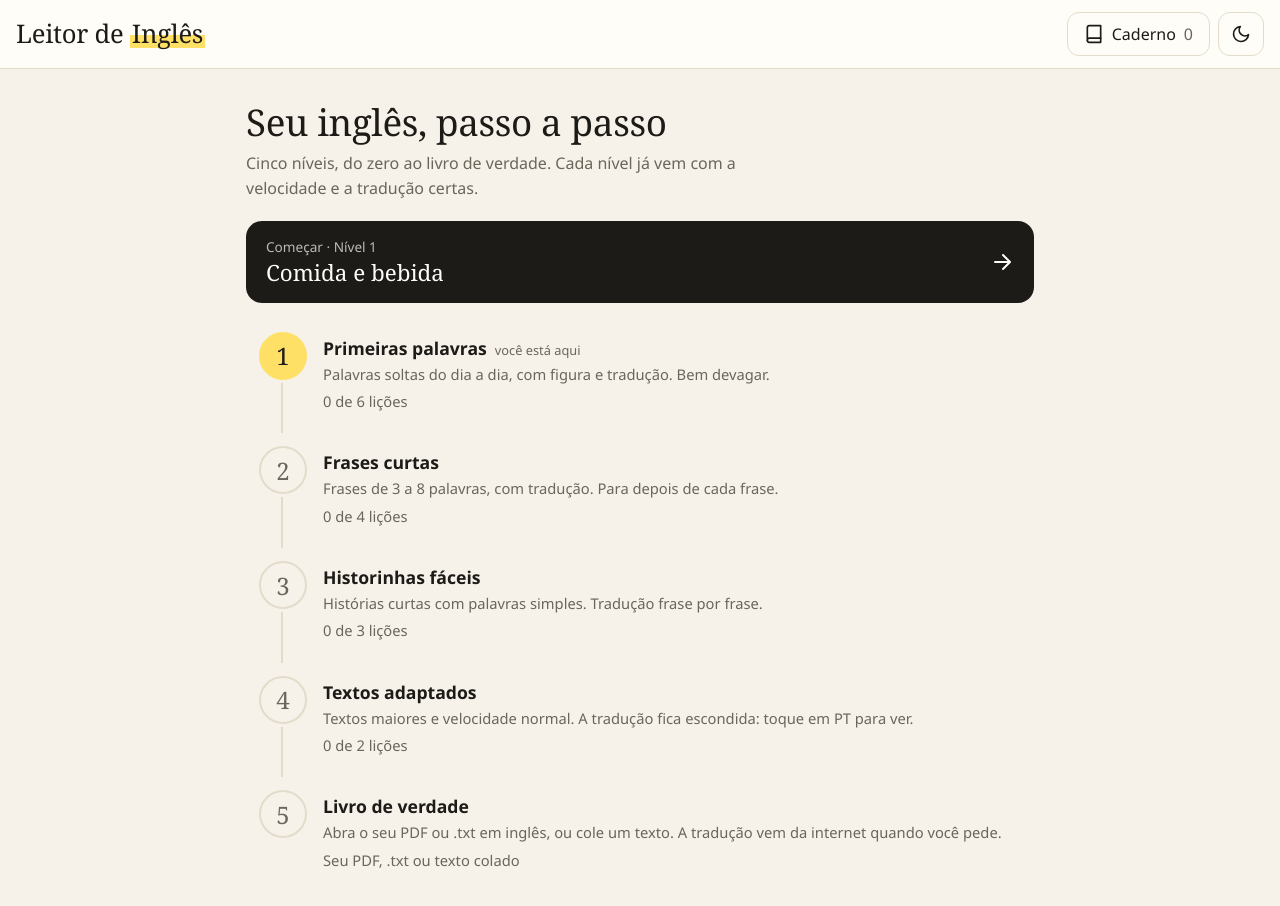
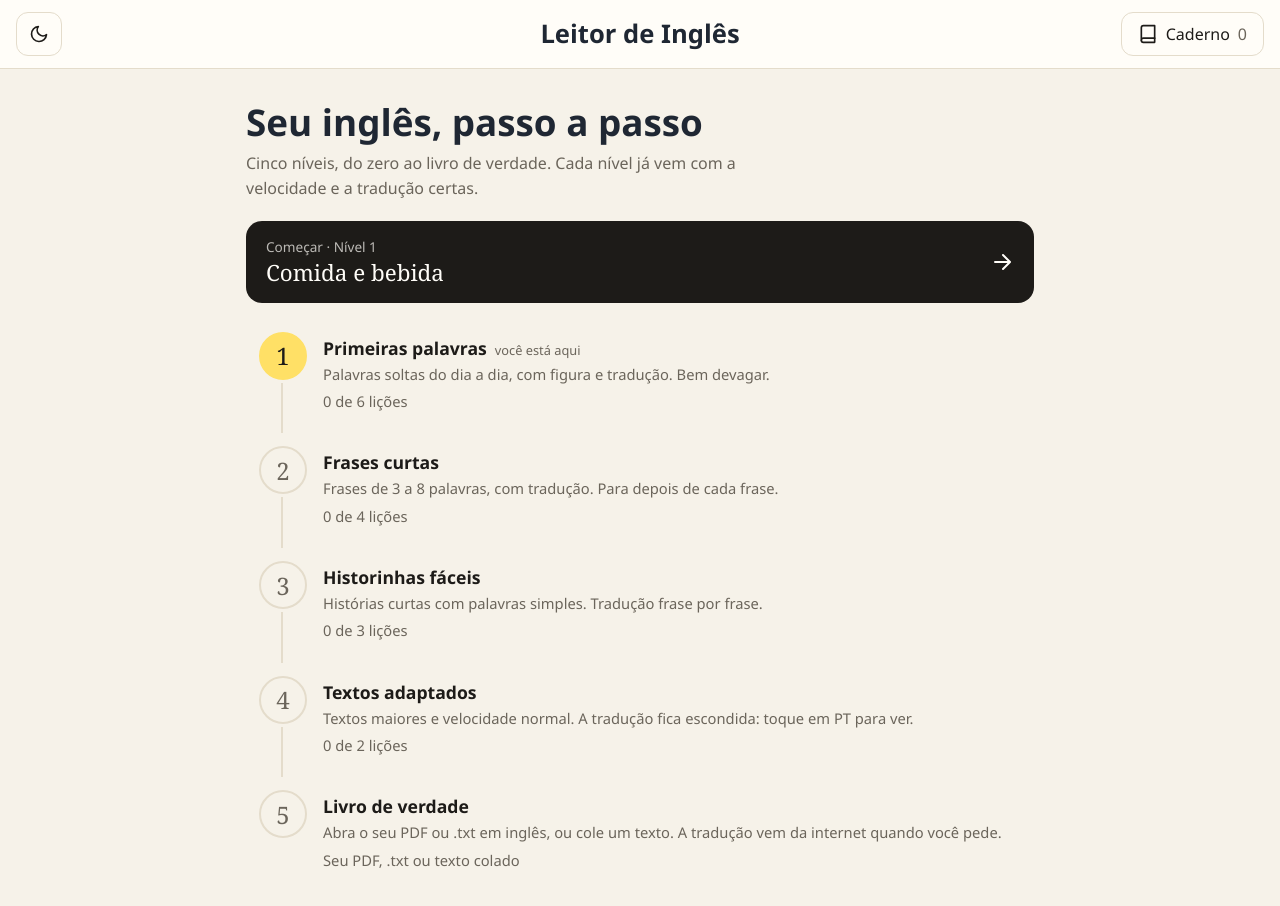
Before and after one commit to Eduardonascimento01/leitor-idiomas, a plain HTML site: page index.html in a window 1280 px wide. Drawn offline with Linux system fonts and the light colour scheme.

Commit message:
Título centralizado no topo, com a letra (Segoe UI negrito) e a cor da 1ª versão
Co-Authored-By: Claude Opus 5.5 <noreply@anthropic.com>

```diff
--- a/estilo.css
+++ b/estilo.css
@@ -14,6 +14,7 @@
   --principal: #1d1b18;
   --principal-texto: #fffdf8;
   --pt: #56676f;             /* português: tinta azul-acinzentada, discreta */
+  --titulo: #1f2733;         /* cor dos títulos (a mesma da 1ª versão) */
   --ok: #15803d;
   --erro: #c2410c;
   --fonte-leitura: 1.35rem;
@@ -33,6 +34,7 @@
   --principal: #ece6da;
   --principal-texto: #161513;
   --pt: #9fb2ba;
+  --titulo: #e7eaf0;
   --ok: #4ade80;
   --erro: #fb923c;
   color-scheme: dark;
@@ -54,23 +56,21 @@ body {
 .grande .ic { width: 24px; height: 24px; }
 
 /* ---------- topo ---------- */
+/* título no centro: tema à esquerda, caderno à direita (colunas iguais nas pontas) */
 .topo {
-  display: flex; gap: 8px; align-items: center; justify-content: space-between;
+  display: grid; grid-template-columns: 1fr auto 1fr; gap: 8px; align-items: center;
   padding: 12px 16px; background: var(--papel); border-bottom: 1px solid var(--borda);
 }
+#tema { justify-self: start; }
 .marca {
-  background: none; border: 0; color: var(--texto); cursor: pointer; padding: 4px 0;
-  font: 400 1.6rem/1.1 var(--livro); letter-spacing: -.01em;
+  background: none; border: 0; color: var(--titulo); cursor: pointer; padding: 4px 0; text-align: center;
+  font: 700 1.6rem/1.1 var(--ui); white-space: nowrap;
 }
-.marca-texto {                    /* o detalhe da marca: um traço de marca-texto */
-  background: linear-gradient(transparent 55%, var(--destaque) 55%, var(--destaque) 92%, transparent 92%);
-  padding: 0 2px;
-}
-.acoes { display: flex; gap: 8px; }
+.acoes { display: flex; gap: 8px; justify-self: end; }
 .bolinha { color: var(--suave); font-variant-numeric: tabular-nums; }
 
 .conteudo { max-width: 820px; margin: 0 auto; padding: 16px 16px 96px; }
-.titulo { font: 400 2.3rem/1.15 var(--livro); margin: 16px 0 8px; letter-spacing: -.01em; }
+.titulo { font: 700 2.3rem/1.15 var(--ui); color: var(--titulo); margin: 16px 0 8px; }
 .titulo.pequeno { font-size: 1.5rem; margin: 0; overflow: hidden; text-overflow: ellipsis; white-space: nowrap; }
 .intro { color: var(--suave); margin: 0 0 20px; line-height: 1.55; max-width: 60ch; }
 
@@ -259,7 +259,7 @@ textarea {
   .conteudo { padding: 12px 16px 80px; }
   .titulo { font-size: 1.95rem; }
   .titulo.pequeno { font-size: 1.3rem; }
-  .marca { font-size: 1.4rem; }
+  .marca { font-size: 1.3rem; }
   .rotulo-topo { display: none; }
   .controles { padding: 8px; }
   .velocidades button { font-size: .78rem; }
--- a/index.html
+++ b/index.html
@@ -35,10 +35,10 @@
   </svg>
 
   <header class="topo">
-    <button id="inicio" class="marca" type="button">Leitor de <span class="marca-texto">Inglês</span></button>
+    <button id="tema" class="botao icone" type="button" aria-label="Trocar tema"><svg class="ic"><use href="#i-moon"/></svg></button>
+    <button id="inicio" class="marca" type="button">Leitor de Inglês</button>
     <div class="acoes">
       <button id="abrirCaderno" class="botao" type="button"><svg class="ic"><use href="#i-book"/></svg><span class="rotulo-topo">Caderno</span> <span id="contaCaderno" class="bolinha">0</span></button>
-      <button id="tema" class="botao icone" type="button" aria-label="Trocar tema"><svg class="ic"><use href="#i-moon"/></svg></button>
     </div>
   </header>
 
```
